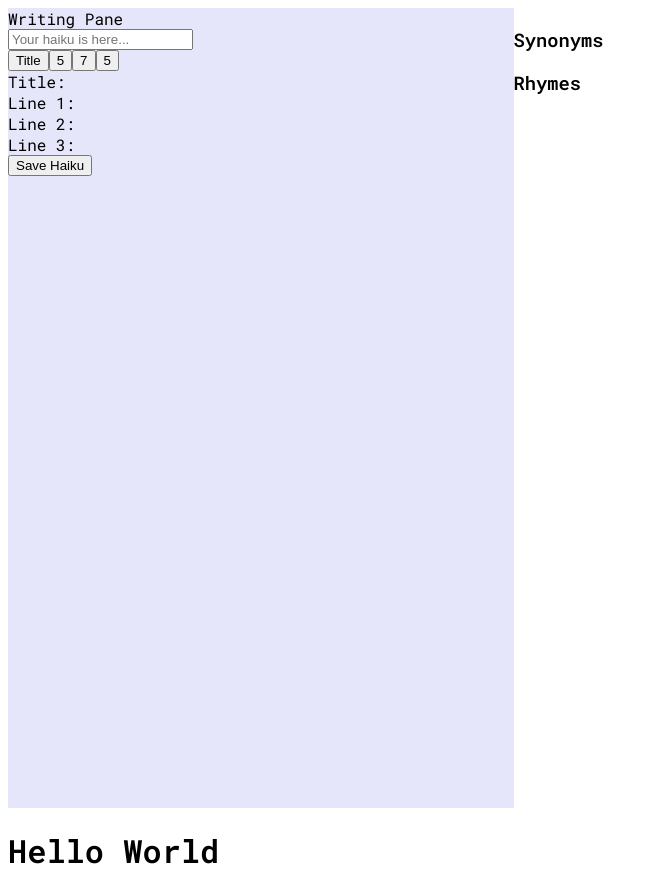
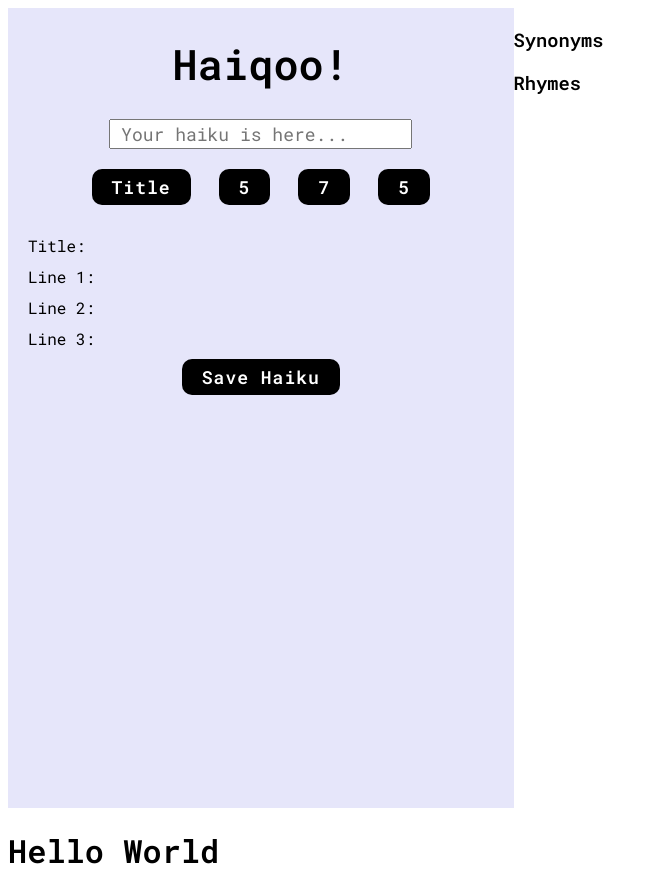
Before and after one commit to TeamCharizardzEye/haiku-assistant, a React app: page / in a window 1280 px wide. Shown: the whole page, without its empty margins (0-658 px from the left). Built offline with nearby package versions, Linux system fonts and the light colour scheme.

Commit message:
added css

```diff
--- a/client/containers/HaikuContainer.jsx
+++ b/client/containers/HaikuContainer.jsx
@@ -3,6 +3,7 @@ import { useSelector, useDispatch } from 'react-redux';
 import { updateTextActionCreator, updateGifsActionCreator } from '../actions/actions.js';
 // import WritingPane from '../components/WritingPane.jsx';
 import PoemLineDisplay from '../components/PoemLineDisplay.jsx';
+import { TextField } from '@material-ui/core';
 
 // const dataObj = {
 //   "_id": "6153ae6ec2eed9ce28d1f72f",
@@ -78,8 +79,9 @@ const WritingPane = ({
 
   return (
     <div>
-      <div>Writing Pane</div>
-        <input name="writing-pane-field" type="text" placeholder="Your haiku is here..." onChange={e => textLineInput = e.target.value}/>
+      <h1 id="title-logo">Haiqoo!</h1>
+        {/* <TextField label="Your haiku is here..." variant="outlined" name="writing-pane-field" type="text" onChange={e => textLineInput = e.target.value}/> */}
+        <input id="writing-pane-field" name="writing-pane-field" type="text" placeholder="Your haiku is here..." onChange={e => textLineInput = e.target.value}/>
         {/* <input name="title" type="text" placeholder="Title is here..." onChange={handleChange}/> */}
       <div className="haiku-btn-wrap">
         <button name="title" onClick={handleTextLine}>Title</button>
@@ -94,7 +96,7 @@ const WritingPane = ({
 const SaveButton = ({ handleSave }) => {
   return (
     <div>
-      <button onClick={handleSave}>Save Haiku</button>
+      <button id="save-btn" onClick={handleSave}>Save Haiku</button>
     </div>
   )
 }
--- a/client/styles.css
+++ b/client/styles.css
@@ -1,4 +1,4 @@
-body {
+* {
   font-family: 'Roboto Mono', monospace;
 }
 
@@ -14,6 +14,54 @@ body {
   justify-content: center;
 }
 
+#title-logo {
+  font-size: 42px;
+  text-align: center;
+}
+
+#writing-pane-field {
+  display: flex;
+  margin: 0 auto;
+  width: 60%;
+  height: 30px;
+  font-size: 18px;
+  padding: 10px;
+}
+
 .haiku-btn-wrap {
+  display: table;
+  margin: 0 auto;
+}
 
+.haiku-btn-wrap > button {
+  margin: 20px 14px;
+  padding: 6px 20px;
+  font-size: 18px;
+  border: none;
+  background: black;
+  color: white;
+  border-radius: 10px;
+  letter-spacing: 1px;
+  font-weight: 600;
 }
+
+.poemLineDisplay {
+  margin: 10px;
+}
+
+.poemLineDisplay > div {
+  margin: 10px;
+}
+
+#save-btn {
+  padding: 6px 20px;
+  font-size: 18px;
+  border: none;
+  background: black;
+  color: white;
+  border-radius: 10px;
+  letter-spacing: 1px;
+  font-weight: 600;
+  display: flex;
+  margin: 0 auto;
+}
--- a/package.json
+++ b/package.json
@@ -21,6 +21,7 @@
   },
   "homepage": "https://github.com/TeamCharizardzEye/haiku-assistant#readme",
   "dependencies": {
+    "@material-ui/core": "^4.12.3",
     "bcrypt": "^5.0.1",
     "cookie-parser": "^1.4.5",
     "express": "^4.17.1",
```
Also changed, not shown: 1 other file (tests, documents, lock files or other folders).
